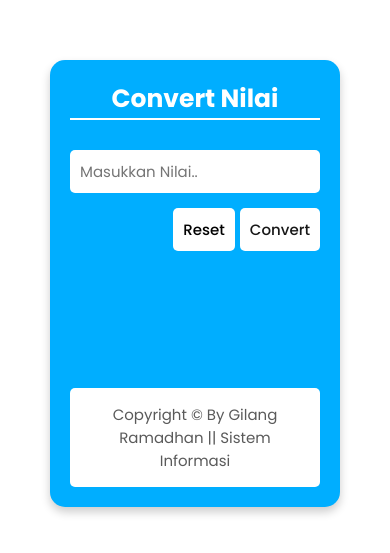
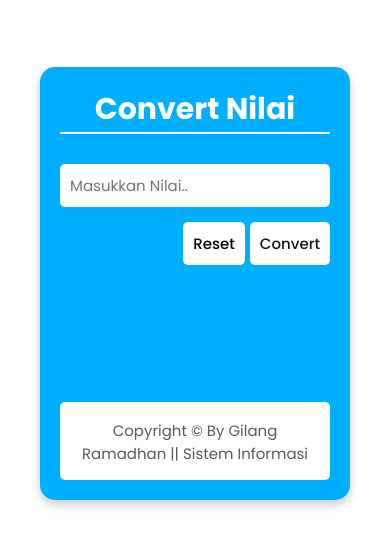
Before and after one commit to giilaang/Aplikasi-Convert-Nilai, a plain HTML site: page index.html in a window 390 px wide. Shown: the part 139-692 px from the top of the page. Drawn offline with Linux system fonts and the light colour scheme; some packages are replaced by stand-ins of ours; a script that the page names is missing.

Commit message:
Update keempat.css

```diff
--- a/keempat.css
+++ b/keempat.css
@@ -83,6 +83,7 @@ footer {
     margin-top: 180px;
     border-radius: 5px;
     cursor: none;
+    border-top: 2px solid white;
 }
 
  .swal-custom {
@@ -109,11 +110,11 @@ footer {
 
 
     body {
-        padding: 50px;
+        padding: 40px;
     }
 
     .wrapper p {
-        font-size: 25px;
+        font-size: 30px;
         font-family: 'poppins';
 
     }
```
